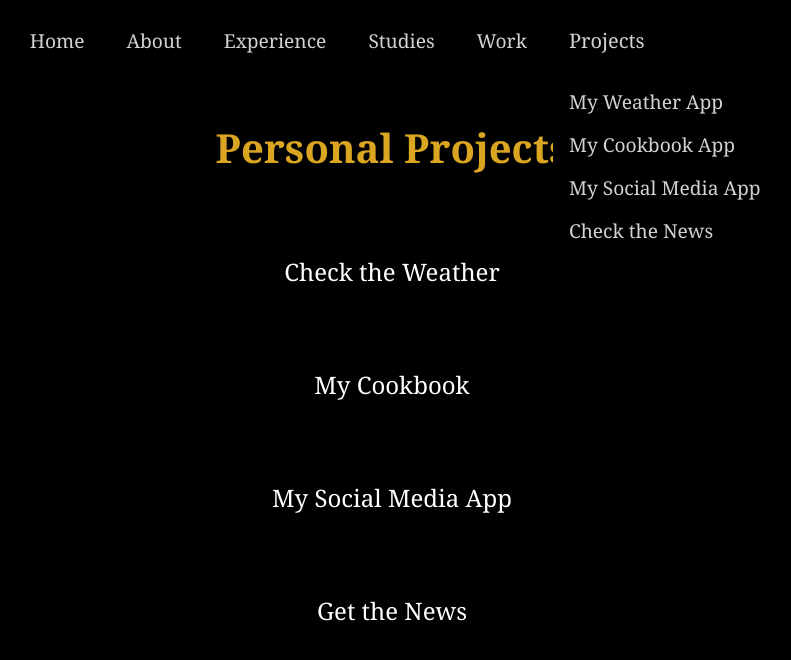
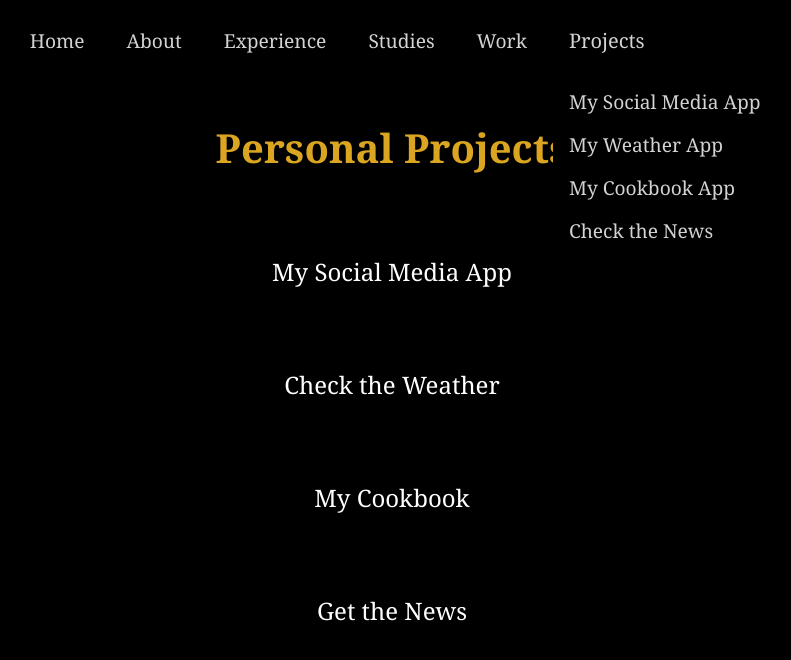
Before and after one commit to jstrande99/jstrande-react, a React (Create React App) app: page /Projects in a window 1280 px wide. Both pictures are taken after a click on the element "Projects". Shown: the top 660 px of the page, without its empty margins (248-1039 px from the left). Built offline with nearby package versions, Linux system fonts and the light colour scheme; no server answers.

Commit message:
Reordered links

```diff
--- a/src/Components/NavBar.js
+++ b/src/Components/NavBar.js
@@ -64,6 +64,11 @@ export function Navbar() {
                                     {dropdownOpen && (
                                         <ul>
                                             <li className='dropdownOption'>
+                                                <Link to='/Social' onClick={handleDropdown} className="nav-links">
+                                                    My Social Media App
+                                                </Link>
+                                            </li>
+                                            <li className='dropdownOption'>
                                                 <Link to='/Weather' onClick={handleDropdown} className="nav-links">
                                                     My Weather App
                                                 </Link>
@@ -71,11 +76,6 @@ export function Navbar() {
                                             <li className='dropdownOption'>
                                                 <Link to='/Cookbook' onClick={handleDropdown} className="nav-links">
                                                     My Cookbook App
-                                                </Link>
-                                            </li>
-                                            <li className='dropdownOption'>
-                                                <Link to='/Social' onClick={handleDropdown} className="nav-links">
-                                                    My Social Media App
                                                 </Link>
                                             </li>
                                             <li className='dropdownOption'>
--- a/src/Pages/Projects.js
+++ b/src/Pages/Projects.js
@@ -6,9 +6,9 @@ export function Projects(){
     return(
         <div className="Project-body">
             <h1 className="ttl">Personal Projects</h1>
+            <Link to='/Social' className="links">My Social Media App</Link>
             <Link to='/Weather' className="links">Check the Weather</Link>
             <Link to='/Cookbook' className="links">My Cookbook</Link>
-            <Link to='/Social' className="links">My Social Media App</Link>
             <Link to='/Maintenance' className="links">Get the News</Link>
         </div>
     );
```
